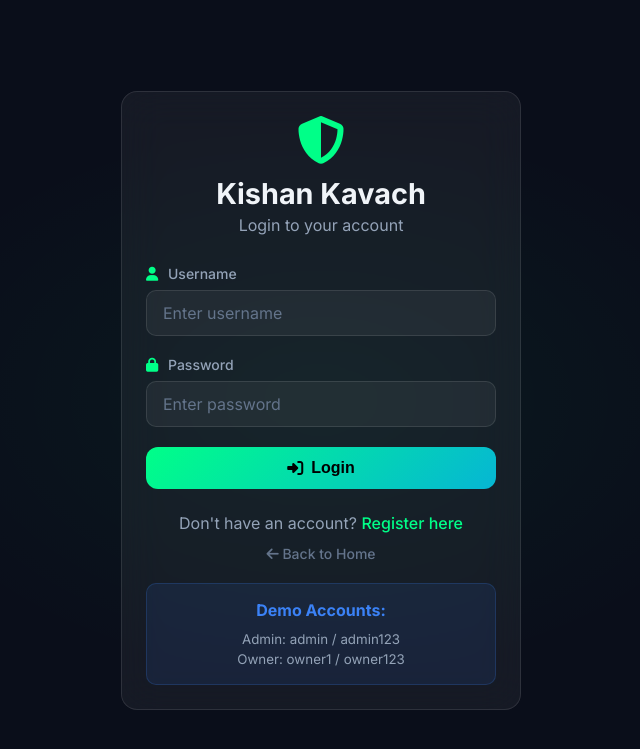
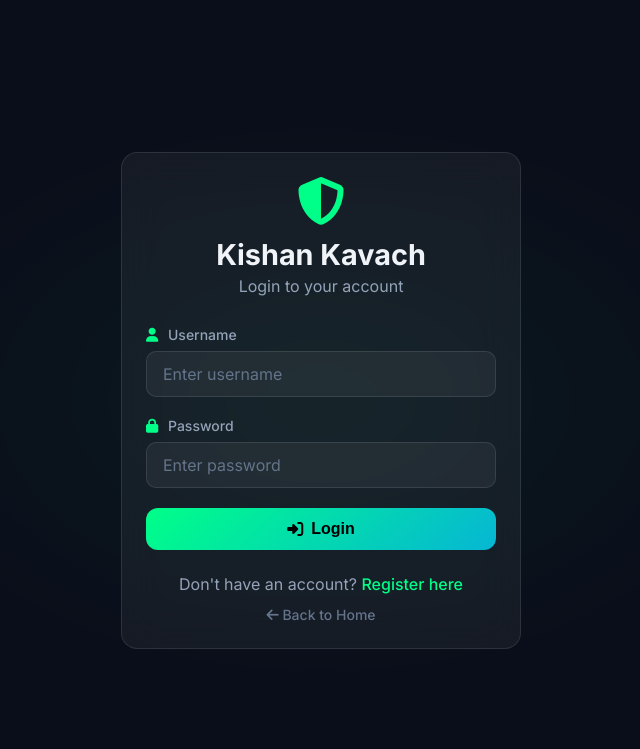
Before and after one commit to ankit18006/Kishan-Kavach, a Flask app: page /login in a window 1280 px wide. Shown: the top 749 px of the page, without its empty margins (319-959 px from the left). Run offline with Flask 3, Linux system fonts and the light colour scheme.

Commit message:
Update login.html

```diff
--- a/templates/login.html
+++ b/templates/login.html
@@ -46,12 +46,6 @@
                 <p>Don't have an account? <a href="/register">Register here</a></p>
                 <a href="/" class="back-link"><i class="fas fa-arrow-left"></i> Back to Home</a>
             </div>
-
-            <div class="demo-accounts">
-                <p><strong>Demo Accounts:</strong></p>
-                <small>Admin: admin / admin123</small><br>
-                <small>Owner: owner1 / owner123</small>
-            </div>
         </div>
     </div>
 </body>
```
